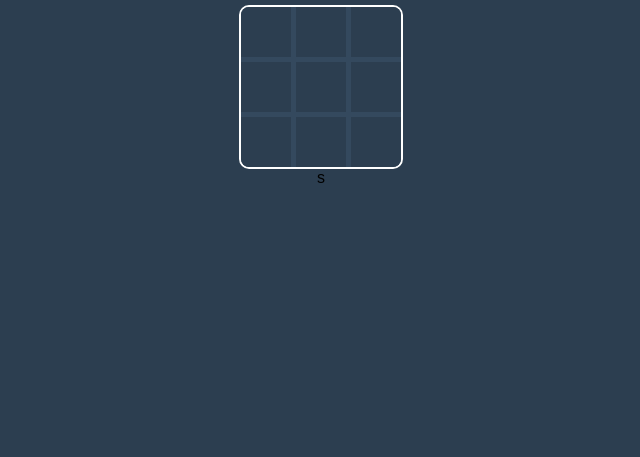
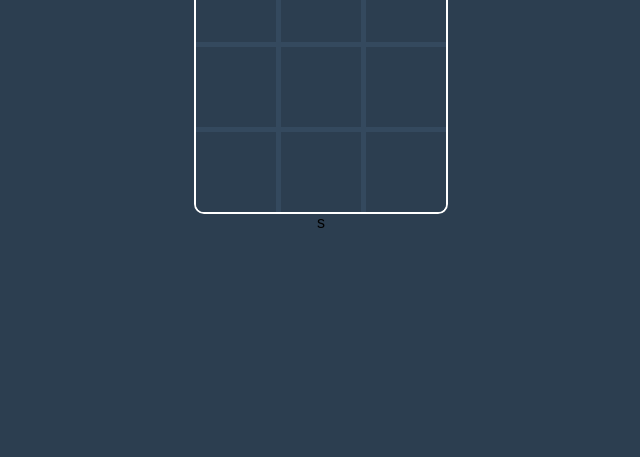
Before and after one commit to MdHunter99/Tic-Tac-Toe, a plain HTML site: page index.html in a window 1280 px wide. Shown: the part 343-800 px from the top of the page, without its empty margins (319-959 px from the left). Drawn offline with Linux system fonts and the light colour scheme.

Commit message:
Update index.html

```diff
--- a/index.html
+++ b/index.html
@@ -23,11 +23,11 @@
     }
     #board {
         display: grid;
-        grid-template-columns: repeat(3, minmax(50px, 1fr));
-        grid-template-rows: repeat(3, minmax(50px, 1fr));
+        grid-template-columns: repeat(3, minmax(80px, 1fr));
+        grid-template-rows: repeat(3, minmax(80px, 1fr));
         gap: 5px;
-        max-width: 90vw;
-        max-height: 90vw;
+        max-width: 120vw;
+        max-height: 120vw;
         border: 2px solid #fff;
         background-color: #34495e;
         border-radius: 10px;
```
